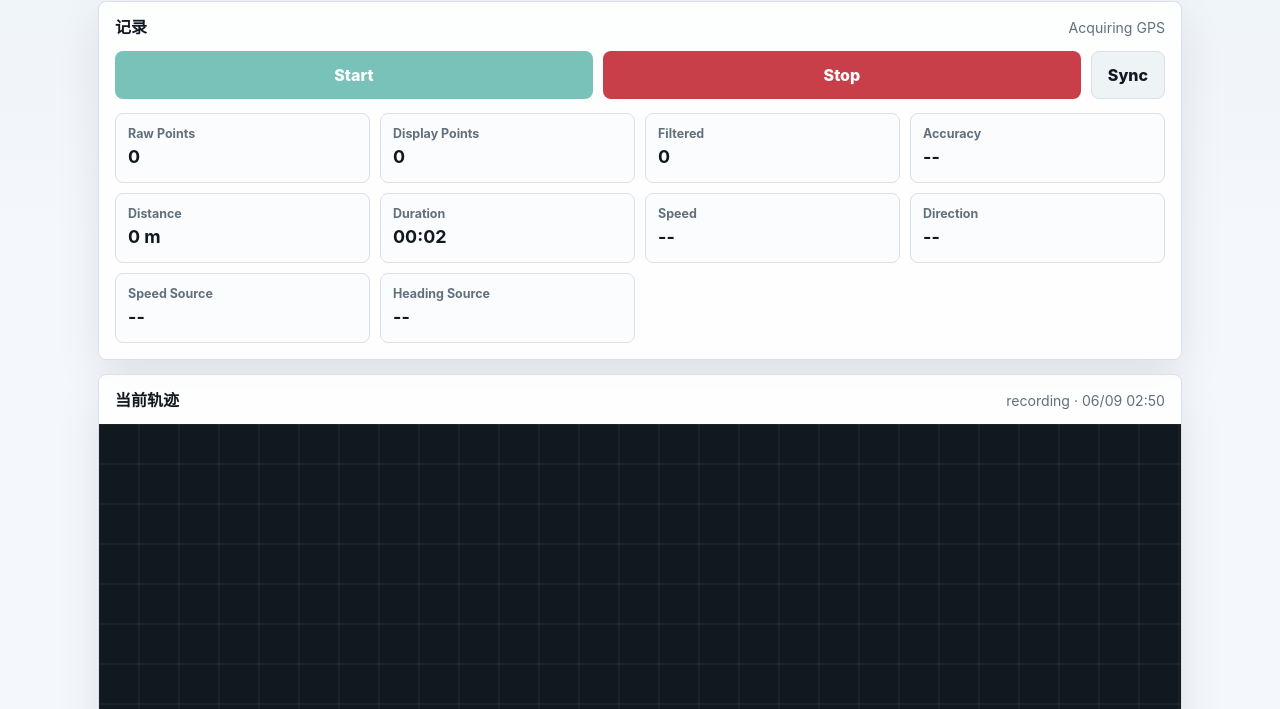
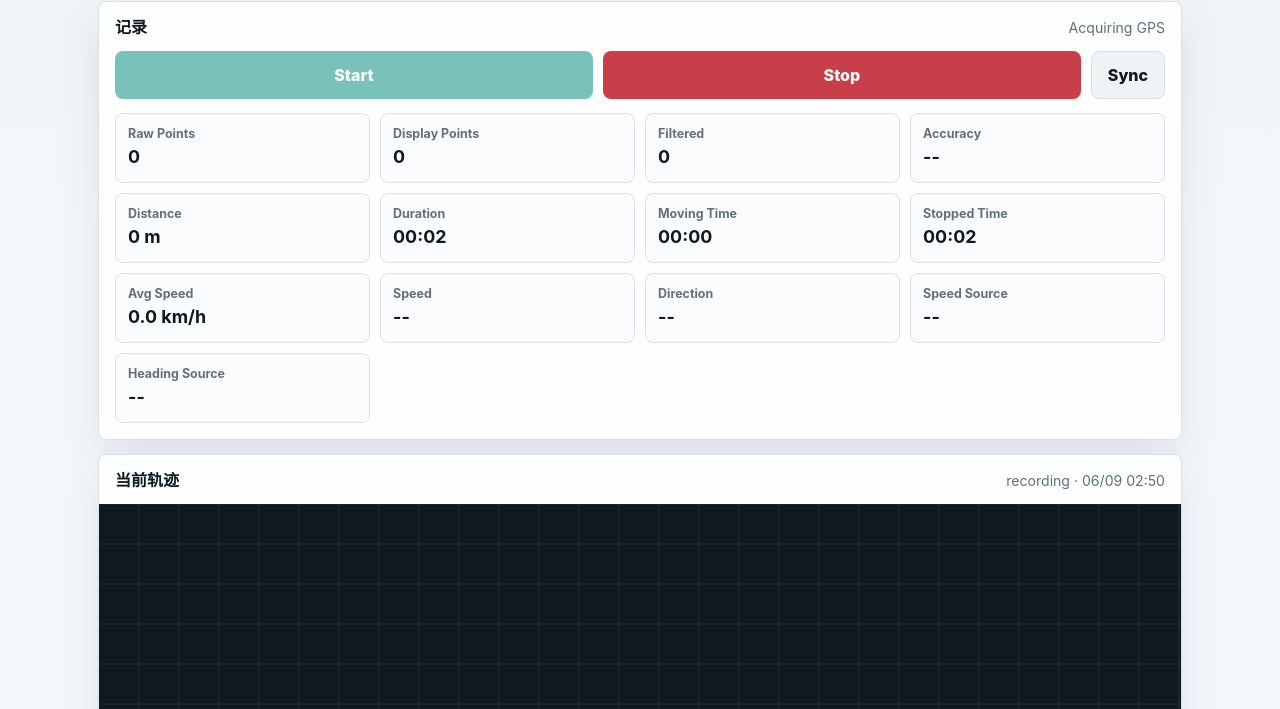
Before and after one commit to Qwen88wen/trajectory-collector-mvp, a website: page index.html in a window 1280 px wide. Both pictures are taken after a click on the button "Start". Shown: the part 91-800 px from the top of the page. Drawn offline with Linux system fonts and the light colour scheme.

Commit message:
Show moving time stopped time and average speed

```diff
--- a/app.js
+++ b/app.js
@@ -10,6 +10,7 @@
   const DISPLAY_MAX_SPEED_METERS_PER_SECOND = 33.33;
   const DISPLAY_MAX_JUMP_METERS = 200;
   const DISPLAY_JUMP_WINDOW_SECONDS = 10;
+  const MOVING_SPEED_THRESHOLD_METERS_PER_SECOND = 1 / 3.6;
   const DEFAULT_UPLOAD_URL = "/api/tracks";
   const GEO_OPTIONS = {
     enableHighAccuracy: true,
@@ -33,6 +34,9 @@
     accuracyValue: document.querySelector("#accuracyValue"),
     distanceValue: document.querySelector("#distanceValue"),
     durationValue: document.querySelector("#durationValue"),
+    movingTimeValue: document.querySelector("#movingTimeValue"),
+    stoppedTimeValue: document.querySelector("#stoppedTimeValue"),
+    averageSpeedValue: document.querySelector("#averageSpeedValue"),
     currentSpeedValue: document.querySelector("#currentSpeedValue"),
     currentDirectionValue: document.querySelector("#currentDirectionValue"),
     speedSourceValue: document.querySelector("#speedSourceValue"),
@@ -533,6 +537,9 @@
       els.accuracyValue.textContent = "--";
       els.distanceValue.textContent = "0 m";
       els.durationValue.textContent = "00:00";
+      els.movingTimeValue.textContent = "00:00";
+      els.stoppedTimeValue.textContent = "00:00";
+      els.averageSpeedValue.textContent = "--";
       els.currentSpeedValue.textContent = "--";
       els.currentDirectionValue.textContent = "--";
       els.speedSourceValue.textContent = "--";
@@ -545,6 +552,7 @@
     const lastPoint = points[points.length - 1];
     const displayPoints = getDisplayTrackPoints(points);
     const hiddenPointCount = Math.max(0, points.length - displayPoints.length);
+    const movementStats = calculateMovementStats(track, displayPoints);
     const speed = getDisplaySpeed(lastPoint);
     const heading = getDisplayHeading(lastPoint);
 
@@ -557,6 +565,9 @@
         : "--";
     els.distanceValue.textContent = formatDistance(calculateDistance(points));
     els.durationValue.textContent = formatDuration(track);
+    els.movingTimeValue.textContent = formatDurationSeconds(movementStats.movingSeconds);
+    els.stoppedTimeValue.textContent = formatDurationSeconds(movementStats.stoppedSeconds);
+    els.averageSpeedValue.textContent = formatSpeed(movementStats.averageSpeed);
     els.currentSpeedValue.textContent = formatSpeed(speed.value);
     els.currentDirectionValue.textContent = formatHeading(heading.value);
     els.speedSourceValue.textContent = formatValueSource(speed.source);
@@ -742,6 +753,34 @@
       meters += haversine(validPoints[index - 1], validPoints[index]);
     }
     return meters;
+  }
+
+  function calculateMovementStats(track, points) {
+    const displayPoints = normalizeTrackPoints(points);
+    const totalSeconds = getTrackDurationSeconds(track);
+    const distanceMeters = calculateDistance(displayPoints);
+    let movingSeconds = 0;
+
+    for (let index = 1; index < displayPoints.length; index += 1) {
+      const previousPoint = displayPoints[index - 1];
+      const point = displayPoints[index];
+      const elapsedSeconds = getElapsedSeconds(previousPoint, point);
+
+      if (elapsedSeconds <= 0) {
+        continue;
+      }
+
+      const segmentSpeed = haversine(previousPoint, point) / elapsedSeconds;
+      if (segmentSpeed > MOVING_SPEED_THRESHOLD_METERS_PER_SECOND) {
+        movingSeconds += elapsedSeconds;
+      }
+    }
+
+    return {
+      movingSeconds,
+      stoppedSeconds: Math.max(0, totalSeconds - movingSeconds),
+      averageSpeed: totalSeconds > 0 ? distanceMeters / totalSeconds : null,
+    };
   }
 
   function haversine(a, b) {
@@ -1066,9 +1105,17 @@
       return "00:00";
     }
 
+    return formatDurationSeconds(getTrackDurationSeconds(track));
+  }
+
+  function getTrackDurationSeconds(track) {
     const start = new Date(track.startedAt).getTime();
     const end = track.stoppedAt ? new Date(track.stoppedAt).getTime() : Date.now();
-    const totalSeconds = Math.max(0, Math.floor((end - start) / 1000));
+    return Math.max(0, Math.floor((end - start) / 1000));
+  }
+
+  function formatDurationSeconds(value) {
+    const totalSeconds = Math.max(0, Math.floor(Number(value) || 0));
     const hours = Math.floor(totalSeconds / 3600);
     const minutes = Math.floor((totalSeconds % 3600) / 60);
     const seconds = totalSeconds % 60;
--- a/index.html
+++ b/index.html
@@ -62,6 +62,18 @@
             <strong id="durationValue">00:00</strong>
           </div>
           <div class="metric">
+            <span>Moving Time</span>
+            <strong id="movingTimeValue">00:00</strong>
+          </div>
+          <div class="metric">
+            <span>Stopped Time</span>
+            <strong id="stoppedTimeValue">00:00</strong>
+          </div>
+          <div class="metric">
+            <span>Avg Speed</span>
+            <strong id="averageSpeedValue">--</strong>
+          </div>
+          <div class="metric">
             <span>Speed</span>
             <strong id="currentSpeedValue">--</strong>
           </div>
--- a/sw.js
+++ b/sw.js
@@ -1,4 +1,4 @@
-const CACHE_NAME = "trajectory-collector-mvp-v9";
+const CACHE_NAME = "trajectory-collector-mvp-v10";
 const APP_SHELL = [
   "./",
   "./index.html",
```
Also changed, not shown: README.md.
